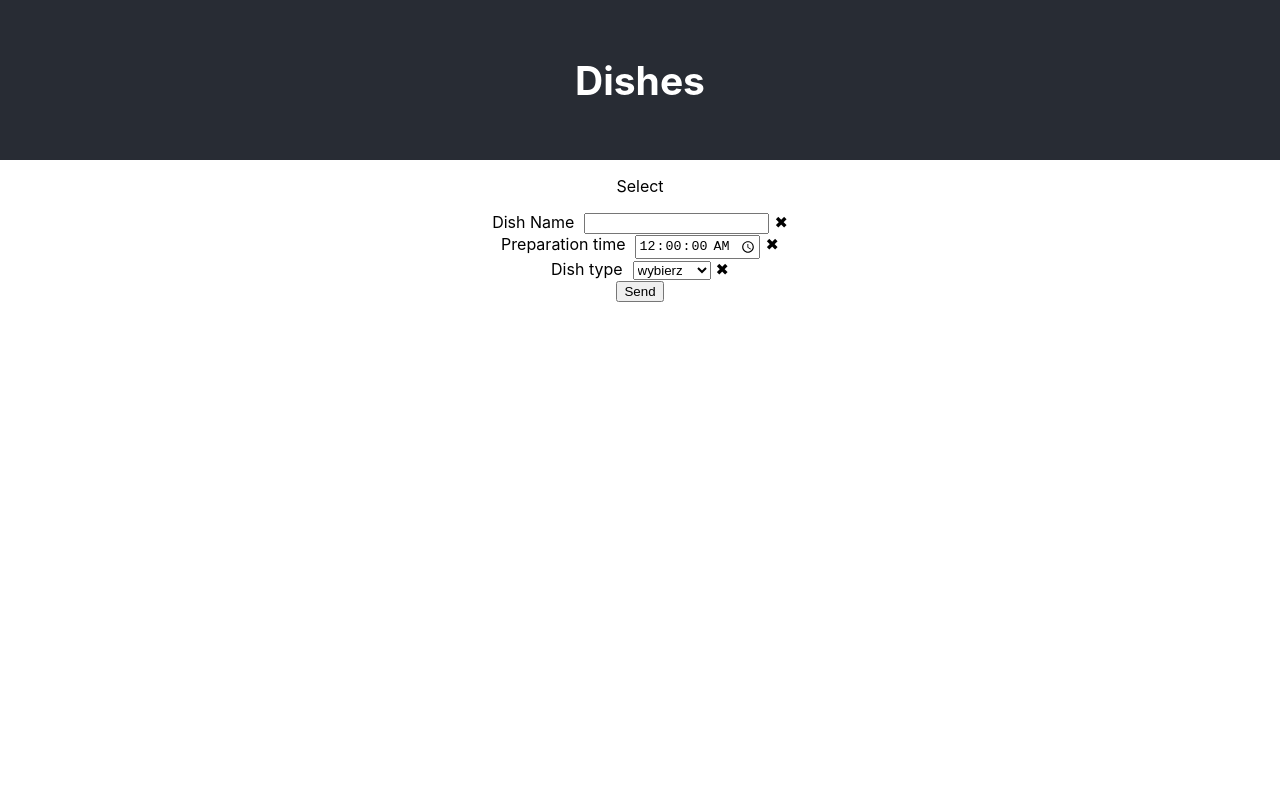
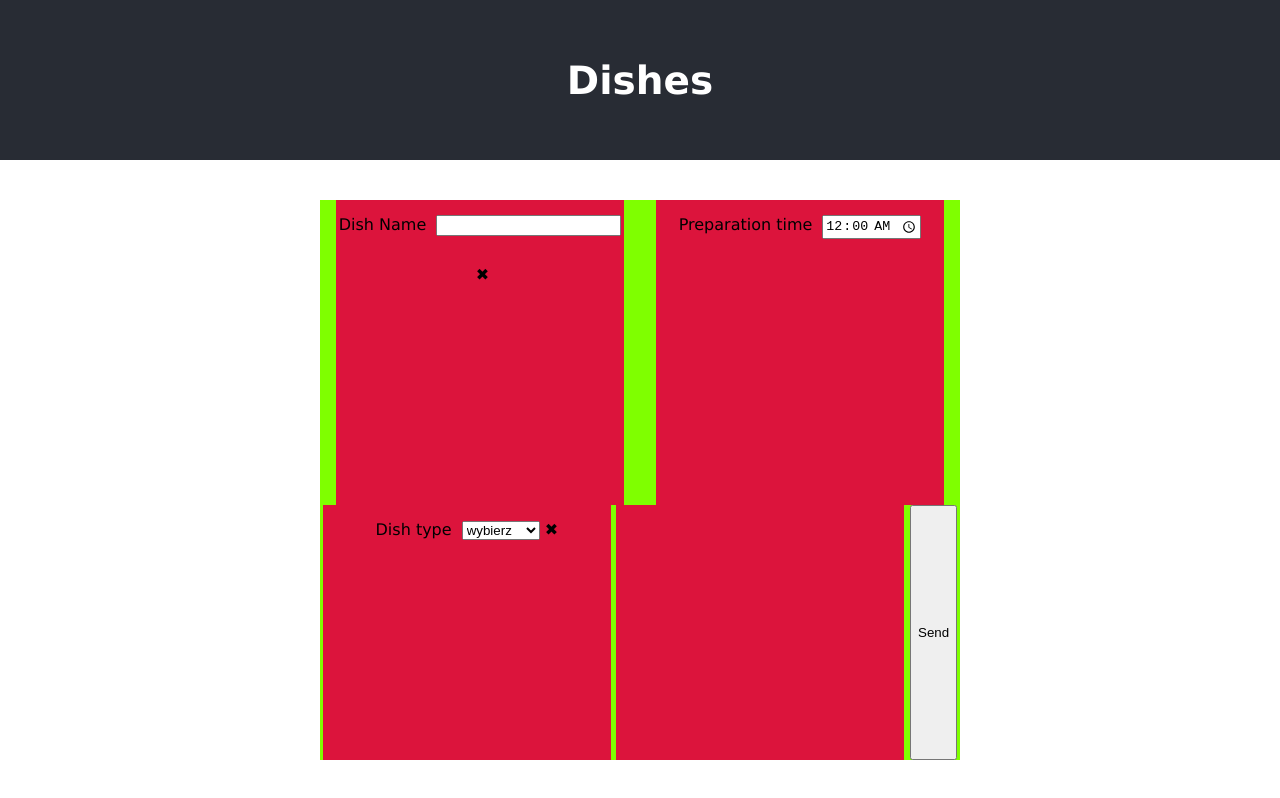
Before and after one commit to przkor/hexocean, a React (Create React App) app: page / in a window 1280 px wide. Built offline with nearby package versions, Linux system fonts and the light colour scheme.

Commit message:
add soup and sandwich form , add css

```diff
--- a/src/App.css
+++ b/src/App.css
@@ -1,4 +1,6 @@
 .App {
+  font-family: Verdana, Tahoma, sans-serif;
+  font-size: 16px;
   text-align: center;
 }
 
@@ -9,6 +11,34 @@
 
 label {
   margin-right: 10px;
+}
+
+header {
+  height: 15vh;
+  min-height: 10vh;
+  margin-bottom: 5vh;
+}
+
+form {
+  display: flex;
+  flex-direction: row;
+  flex-wrap: wrap;
+  margin: auto;
+  height: 70vh;
+  width: 50%;
+
+  min-height: 30vh;
+  background: chartreuse;
+
+  justify-content:space-around;
+}
+
+form div {
+  flex-basis: 45%;
+  background: crimson;
+  line-height: 50px;
+
+
 }
 
 input:invalid+span:after {
--- a/src/App.js
+++ b/src/App.js
@@ -1,10 +1,8 @@
-import logo from './logo.svg';
 import './App.css';
 import React,{useState}  from 'react'
 import axios from 'axios'
 
 const dishTypes = ['pizza','soup','sandwich']
-
 
 function App() {
 
@@ -23,6 +21,7 @@ function App() {
 
   const handleSelectDishType = (e) => {
     setType(e.target.value)
+    setDishDetails({})
   }
 
   const handleDishDetails = (e) => {
@@ -30,7 +29,7 @@ function App() {
       setDishDetails(prevValue => {
         return {
           ...prevValue,
-          no_of_slices: Number(e.target.value),
+          no_of_slices: parseInt(e.target.value),
         }
       })
     }
@@ -38,7 +37,23 @@ function App() {
       setDishDetails(prevValue => {
         return {
           ...prevValue,
-          diameter: Number(e.target.value),
+          diameter: parseFloat(e.target.value),
+        }
+      })
+    }
+    if (e.target.name==='spiciness_scale') {
+      setDishDetails(prevValue => {
+        return {
+          ...prevValue,
+          spiciness_scale: parseInt(e.target.value),
+        }
+      })
+    }
+    if (e.target.name==='slices_of_bread') {
+      setDishDetails(prevValue => {
+        return {
+          ...prevValue,
+          slices_of_bread : parseInt(e.target.value),
         }
       })
     }
@@ -59,7 +74,19 @@ function App() {
       data: data
     })
     .then(function (response) {
-        alert(`${response.status}`)
+      if (response.status===200) {
+        alert('Dish was add')
+        setName('')
+        setPreparation_time('')
+        setType('')
+        setDishDetails({})
+      }
+      if (response.status===404) {
+        Object.keys(response.data).forEach(key => {
+          console.log(key) // returns the keys in an object
+          console.log(response.data[key])  // returns the appropriate value
+       })
+      }
     })
     .catch(function (error) {
      console.log(error);
@@ -78,12 +105,12 @@ function App() {
         type="number"
         id="slices"
         name="slices"
-        min="0"
+        min="1"
         value={dishDetails.no_of_slices || 0}
         onChange={handleDishDetails}
         required
       />
-      <span class="validity"></span>
+      <span className="validity"></span>
     </div>
     <div>
       <label htmlFor="diameter">Diameter</label>
@@ -98,17 +125,44 @@ function App() {
         onChange={handleDishDetails}
         required
       />
-      <span class="validity"></span>
+      <span className="validity"></span>
    </div>
   </>
   )
 
   const soup = (
-    <p>soup</p>
+    <div>
+      <label htmlFor="spiciness_scale">Spiciness scale (1-10)</label>
+      <input
+        type="number"
+        id="spiciness_scale"
+        name="spiciness_scale"
+        min="1"
+        max="10"
+        step="1"
+        value={dishDetails.spiciness_scale || 0}
+        onChange={handleDishDetails}
+        required
+      />
+      <span className="validity"></span>
+    </div>
   )
 
   const sandwitch = (
-    <p>sandwich</p>
+    <div>
+    <label htmlFor="slices_of_bread">Slices of bread</label>
+    <input
+      type="number"
+      id="slices_of_bread"
+      name="slices_of_bread"
+      min="1"
+      step="1"
+      value={dishDetails.slices_of_bread || 0}
+      onChange={handleDishDetails}
+      required
+    />
+    <span className="validity"></span>
+  </div>
   )
 
   const elementToShow = () => {
@@ -143,7 +197,7 @@ function App() {
               onChange={handleChangeDishName}
               required
               />
-          <span class="validity"></span>
+          <span className="validity"></span>
         </div>
         <div>
           <label htmlFor="preparation_time">Preparation time</label>
@@ -151,12 +205,11 @@ function App() {
             type="time"
             id="preparation_time"
             name="preparation_time"
-            value={preparation_time || '00:00:00'}
-            min="00:00:01"
+            value={preparation_time || "00:00:00"}
+            min="00:00:00"
             onChange={handleChangePreparation}
             required
             />
-            <span class="validity"></span>
         </div>
         <div>
           <label htmlFor="type">Dish type</label>
@@ -172,7 +225,7 @@ function App() {
             <option value=''>wybierz</option>
             {types}
           </select>
-          <span class="validity"></span>
+          <span className="validity"></span>
         </div>
         <div>
           {type ? elementToShow() : '' }
@@ -195,10 +248,9 @@ function App() {
       <header className="App-header">
         <h2>Dishes</h2>
       </header>
-      <content>
-        <p>Select</p>
+      <section>
         {dishForm()}
-      </content>
+      </section>
     </div>
   );
 }
```
